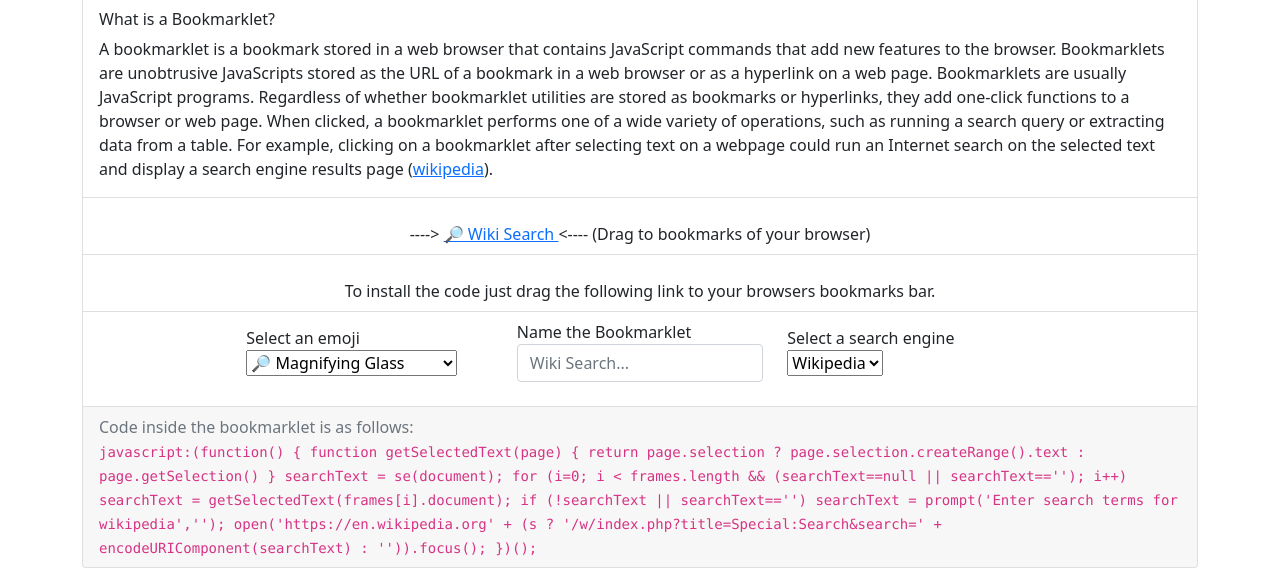
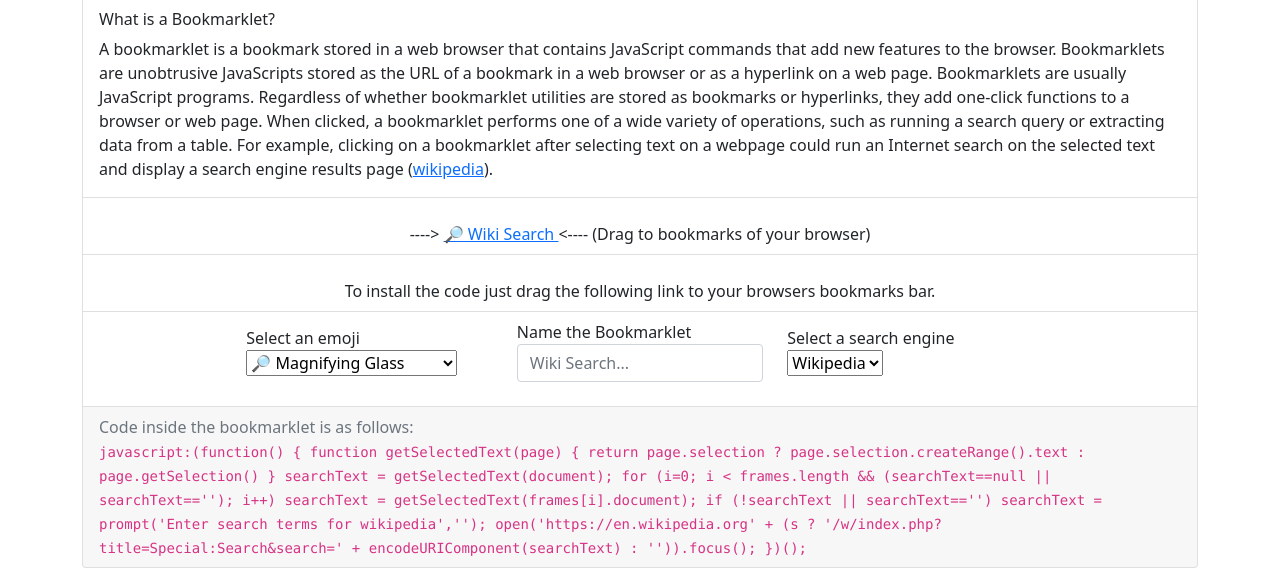
Before and after one commit to erkamguresen/Search-The-Highlighted, a plain HTML site: page index.html in a window 1280 px wide. Shown: the part 261-845 px from the top of the page. Drawn offline with nearby package versions, Linux system fonts and the light colour scheme.

Commit message:
code corrected

```diff
--- a/index.html
+++ b/index.html
@@ -162,11 +162,11 @@
             <code id="bookmarklet-code">
               javascript:(function() { function getSelectedText(page) { return
               page.selection ? page.selection.createRange().text :
-              page.getSelection() } searchText = se(document); for (i=0; i <
-              frames.length && (searchText==null || searchText==''); i++)
-              searchText = getSelectedText(frames[i].document); if (!searchText
-              || searchText=='') searchText = prompt('Enter search terms for
-              wikipedia',''); open('https://en.wikipedia.org' + (s ?
+              page.getSelection() } searchText = getSelectedText(document); for
+              (i=0; i < frames.length && (searchText==null || searchText=='');
+              i++) searchText = getSelectedText(frames[i].document); if
+              (!searchText || searchText=='') searchText = prompt('Enter search
+              terms for wikipedia',''); open('https://en.wikipedia.org' + (s ?
               '/w/index.php?title=Special:Search&search=' +
               encodeURIComponent(searchText) : '')).focus(); })();
             </code>
--- a/src/logic/bookmarklet.js
+++ b/src/logic/bookmarklet.js
@@ -10,7 +10,7 @@
         function getSelectedText(page) {
             return page.selection ? page.selection.createRange().text : page.getSelection()
         }
-        searchText = se(document);
+        searchText = getSelectedText(document);
         for (i=0; i < frames.length && (searchText==null || searchText==''); i++) searchText = getSelectedText(frames[i].document);
         if (!searchText || searchText=='') searchText = prompt('Enter search terms for ${search}','');
         open(${URI} + encodeURIComponent(searchText) : '')).focus();
```
